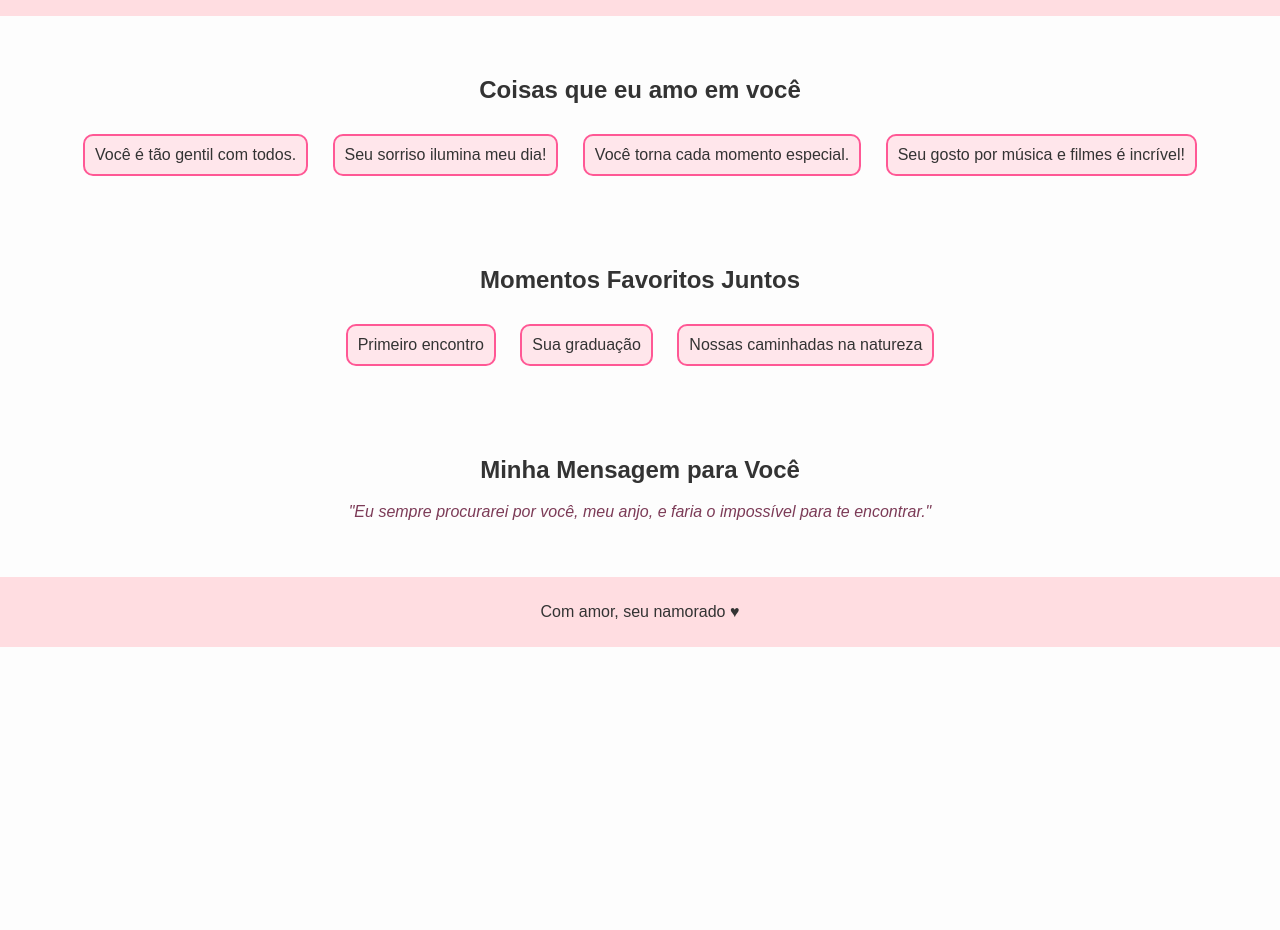
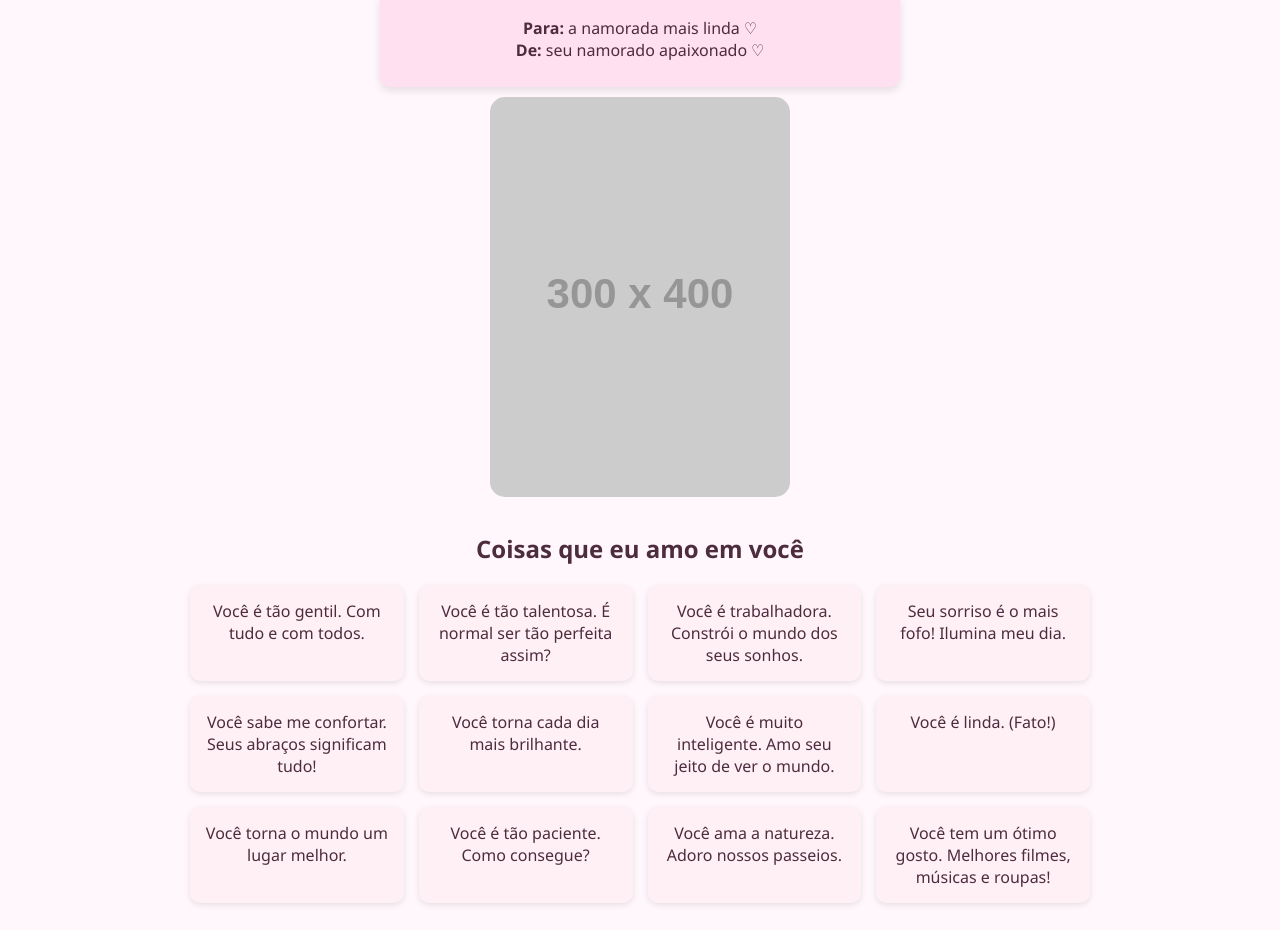
Before and after one commit to RFlittlejuice/Loveu, a plain HTML site: page index.html in a window 1280 px wide. Shown: the part 111-1041 px from the top of the page. Before the commit the page ends 800 px from the top, so only its background shows below. Drawn offline with Linux system fonts and the light colour scheme; placeholder pictures from the web are drawn by us.

Commit message:
Update index.html

```diff
--- a/index.html
+++ b/index.html
@@ -1,79 +1,95 @@
-
-<!DOCTYPE html>
-<html lang="pt-BR">
+<!DOCTYPE html><html lang="pt-br">
 <head>
-  <meta charset="UTF-8">
-  <meta name="viewport" content="width=device-width, initial-scale=1.0">
+  <meta charset="UTF-8" />
+  <meta name="viewport" content="width=device-width, initial-scale=1.0" />
   <title>Dia Internacional da Namorada</title>
   <style>
     body {
-      font-family: Arial, sans-serif;
-      margin: 0;
-      padding: 0;
-      background-color: #fdfdfd;
-      color: #333;
+      font-family: 'Segoe UI', Tahoma, Geneva, Verdana, sans-serif;
+      background-color: #fff7fb;
+      color: #4d2c3d;
       text-align: center;
-    }
-    header {
-      background-color: #ffdde1;
       padding: 20px;
     }
     h1 {
-      margin: 0;
-      color: #ff5895;
-      font-size: 2rem;
+      font-size: 2em;
+      margin-bottom: 10px;
+    }
+    .note {
+      background-color: #ffe0f0;
+      padding: 10px;
+      margin: 10px auto;
+      max-width: 500px;
+      border-radius: 10px;
+      box-shadow: 0 4px 8px rgba(0,0,0,0.1);
+    }
+    .image-section img {
+      max-width: 100%;
+      border-radius: 15px;
     }
     .section {
-      margin: 20px 0;
-      padding: 20px;
+      margin: 30px 0;
     }
-    .card {
-      display: inline-block;
-      border: 2px solid #ff5895;
-      padding: 10px;
-      margin: 10px;
+    .grid {
+      display: grid;
+      grid-template-columns: repeat(auto-fill, minmax(200px, 1fr));
+      gap: 15px;
+      max-width: 900px;
+      margin: 0 auto;
+    }
+    .grid-item {
+      background: #fff0f6;
+      padding: 15px;
       border-radius: 10px;
-      background-color: #ffe6eb;
+      box-shadow: 0 2px 6px rgba(0,0,0,0.1);
     }
-    .quote {
-      font-style: italic;
-      color: #7c3b57;
-    }
-    footer {
-      margin-top: 20px;
-      background-color: #ffdde1;
-      padding: 10px;
+    .caption {
+      font-size: 0.9em;
+      color: #7b4a62;
+      margin-top: 5px;
     }
   </style>
 </head>
 <body>
-  <header>
-    <h1>Dia Internacional da Namorada</h1>
-    <p>Para a melhor namorada do mundo ♥</p>
-  </header>
-
-  <section class="section">
+  <h1>Dia Internacional da Namorada</h1>
+  <div class="note">
+    <p><strong>Para:</strong> a namorada mais linda ♡<br>
+    <strong>De:</strong> seu namorado apaixonado ♡</p>
+  </div>
+  <div class="image-section">
+    <img src="https://via.placeholder.com/300x400" alt="Foto da namorada">
+  </div>  <div class="section">
     <h2>Coisas que eu amo em você</h2>
-    <div class="card">Você é tão gentil com todos.</div>
-    <div class="card">Seu sorriso ilumina meu dia!</div>
-    <div class="card">Você torna cada momento especial.</div>
-    <div class="card">Seu gosto por música e filmes é incrível!</div>
-  </section>
-
-  <section class="section">
-    <h2>Momentos Favoritos Juntos</h2>
-    <div class="card">Primeiro encontro</div>
-    <div class="card">Sua graduação</div>
-    <div class="card">Nossas caminhadas na natureza</div>
-  </section>
-
-  <section class="section">
-    <h2>Minha Mensagem para Você</h2>
-    <p class="quote">"Eu sempre procurarei por você, meu anjo, e faria o impossível para te encontrar."</p>
-  </section>
-
-  <footer>
-    <p>Com amor, seu namorado ♥</p>
-  </footer>
+    <div class="grid">
+      <div class="grid-item">Você é tão gentil. Com tudo e com todos.</div>
+      <div class="grid-item">Você é tão talentosa. É normal ser tão perfeita assim?</div>
+      <div class="grid-item">Você é trabalhadora. Constrói o mundo dos seus sonhos.</div>
+      <div class="grid-item">Seu sorriso é o mais fofo! Ilumina meu dia.</div>
+      <div class="grid-item">Você sabe me confortar. Seus abraços significam tudo!</div>
+      <div class="grid-item">Você torna cada dia mais brilhante.</div>
+      <div class="grid-item">Você é muito inteligente. Amo seu jeito de ver o mundo.</div>
+      <div class="grid-item">Você é linda. (Fato!)</div>
+      <div class="grid-item">Você torna o mundo um lugar melhor.</div>
+      <div class="grid-item">Você é tão paciente. Como consegue?</div>
+      <div class="grid-item">Você ama a natureza. Adoro nossos passeios.</div>
+      <div class="grid-item">Você tem um ótimo gosto. Melhores filmes, músicas e roupas!</div>
+    </div>
+  </div>  <div class="section">
+    <h2>Momentos favoritos juntos</h2>
+    <div class="grid">
+      <div class="grid-item">
+        <img src="https://via.placeholder.com/200x200" alt="Primeiro Encontro">
+        <div class="caption">Primeiro Encontro</div>
+      </div>
+      <div class="grid-item">
+        <img src="https://via.placeholder.com/200x200" alt="Formatura">
+        <div class="caption">Sua Formatura</div>
+      </div>
+      <div class="grid-item">
+        <img src="https://via.placeholder.com/200x200" alt="Café da Manhã">
+        <div class="caption">Nossos Cafés da Manhã</div>
+      </div>
+    </div>
+  </div>
 </body>
 </html>
```
